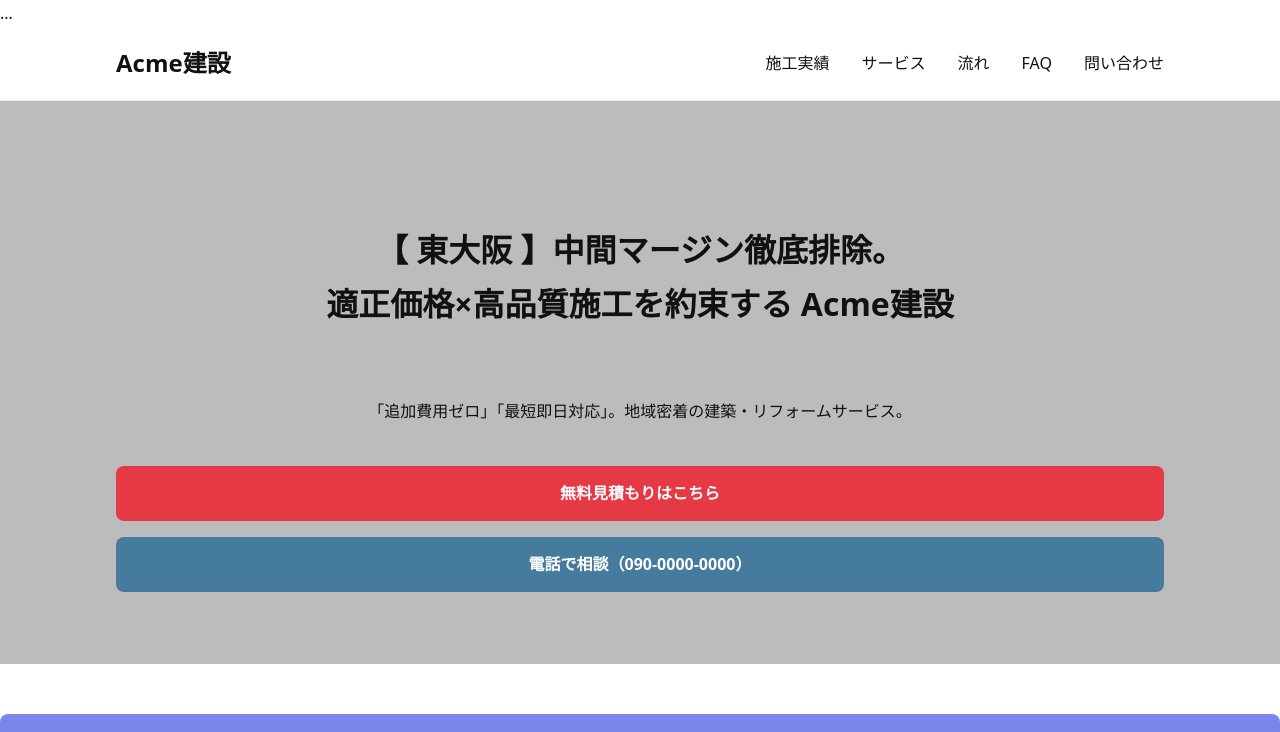
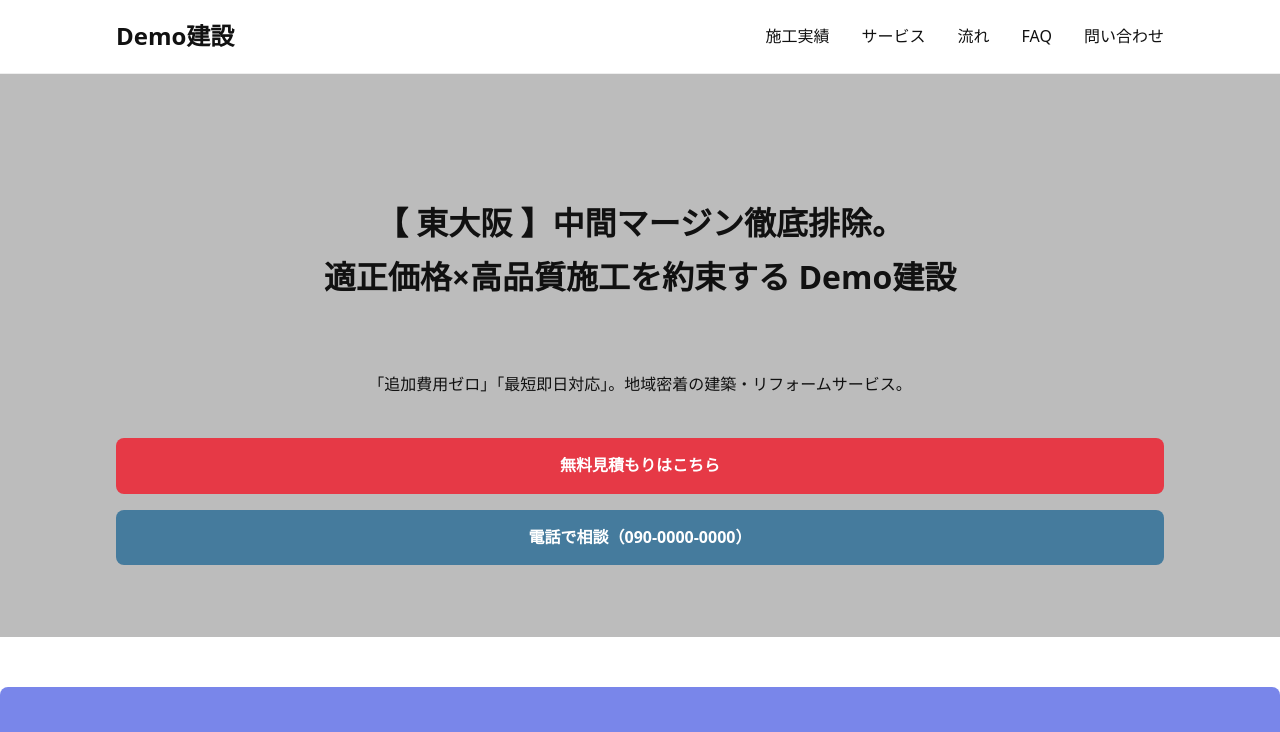
Before and after one commit to yuto12-bit/demo_recruit_v2, a website: page index.html in a window 1280 px wide. Shown: the top 732 px of the page. Drawn offline with Linux system fonts and the light colour scheme.

Commit message:
chore: update copy

```diff
--- a/index.html
+++ b/index.html
@@ -2,7 +2,7 @@
 【このテンプレで案件ごとに必ず変更する場所】
 
 [HTML]
-- Acme建設
+- Demo建設
 - 090-0000-0000
 - 大阪府東大阪市（住所を入れる）
 - 山田 太郎
@@ -21,7 +21,6 @@
 
 <!DOCTYPE html>
 <html lang="ja">
-...
 
 
 <!DOCTYPE html>
@@ -29,7 +28,7 @@
 <head>
   <meta charset="UTF-8" />
   <meta name="viewport" content="width=device-width, initial-scale=1.0" />
-  <title>Acme建設｜東大阪の適正価格×高品質施工</title>
+  <title>Demo建設｜東大阪の適正価格×高品質施工</title>
   <meta name="description" content="東大阪エリアで外壁・内装・リフォームを高品質かつ適正価格で実現。中間マージン徹底排除。無料見積もり・即日対応。" />
 
   <!-- CSS -->
@@ -54,7 +53,7 @@
 
 <header class="header">
   <div class="container header__inner">
-    <a href="#" class="header__logo">Acme建設</a>
+    <a href="#" class="header__logo">Demo建設</a>
     <button class="header__toggle" aria-expanded="false" data-event="menu_toggle">≡</button>
 
     <nav class="header__nav" id="global-nav">
@@ -77,7 +76,7 @@
   <div class="container hero__inner">
     <h1 class="hero__title">
       【 東大阪 】中間マージン徹底排除。<br>
-      適正価格×高品質施工を約束する Acme建設
+      適正価格×高品質施工を約束する Demo建設
     </h1>
     <p class="hero__text">「追加費用ゼロ」「最短即日対応」。地域密着の建築・リフォームサービス。</p>
 
@@ -410,7 +409,7 @@
 
 <footer class="footer">
   <div class="container footer__inner">
-    <p class="footer__logo">Acme建設</p>
+    <p class="footer__logo">Demo建設</p>
     <p class="footer__copy">
       〒大阪府東大阪市（住所を入れる）｜
       <a href="tel:090-0000-0000" data-event="call_footer">TEL: 090-0000-0000</a><br>
--- a/page.json
+++ b/page.json
@@ -1,5 +1,5 @@
 {
-  "COMPANY_NAME": "Acme建設",
+  "COMPANY_NAME": "Demo建設",
   "PHONE_NUMBER": "090-0000-0000",
   "ADDRESS": "大阪府東大阪市（住所を入れる）",
   "OWNER_NAME": "山田 太郎",
```
Also changed, not shown: index.base.html (+0 -1 lines), privacy.html (+1 -1 lines), thanks.html (+1 -1 lines).
